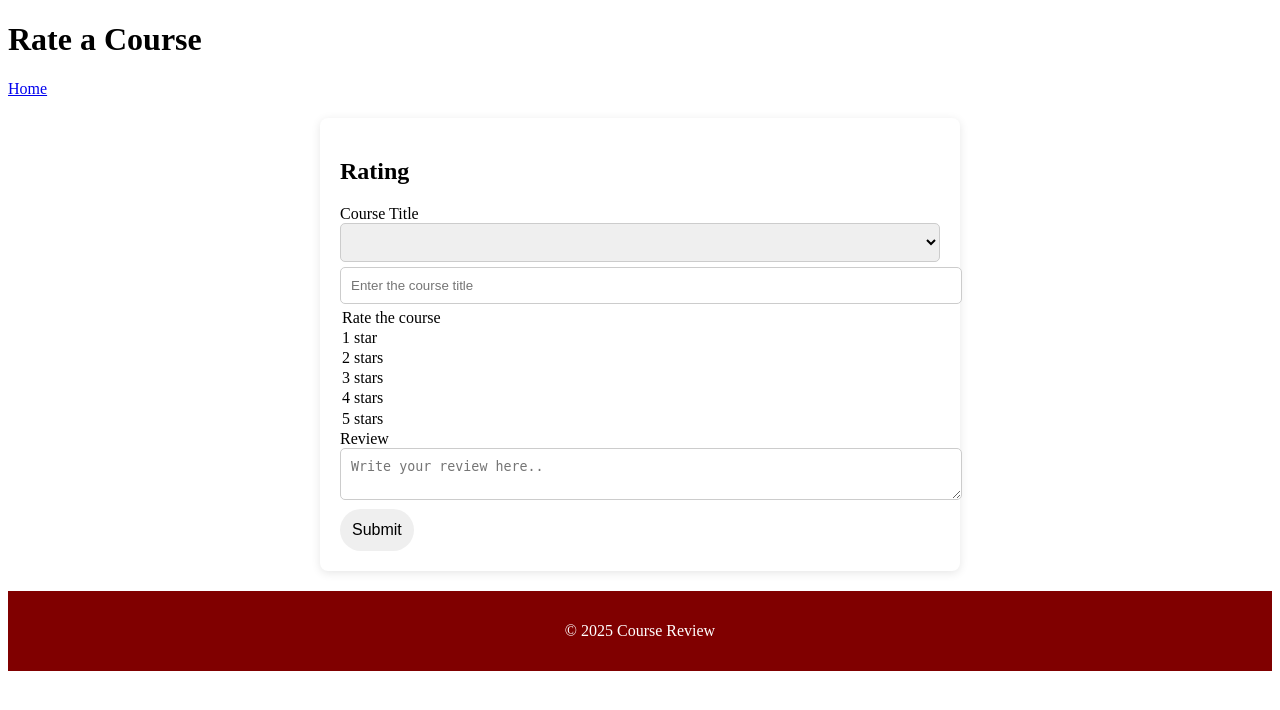
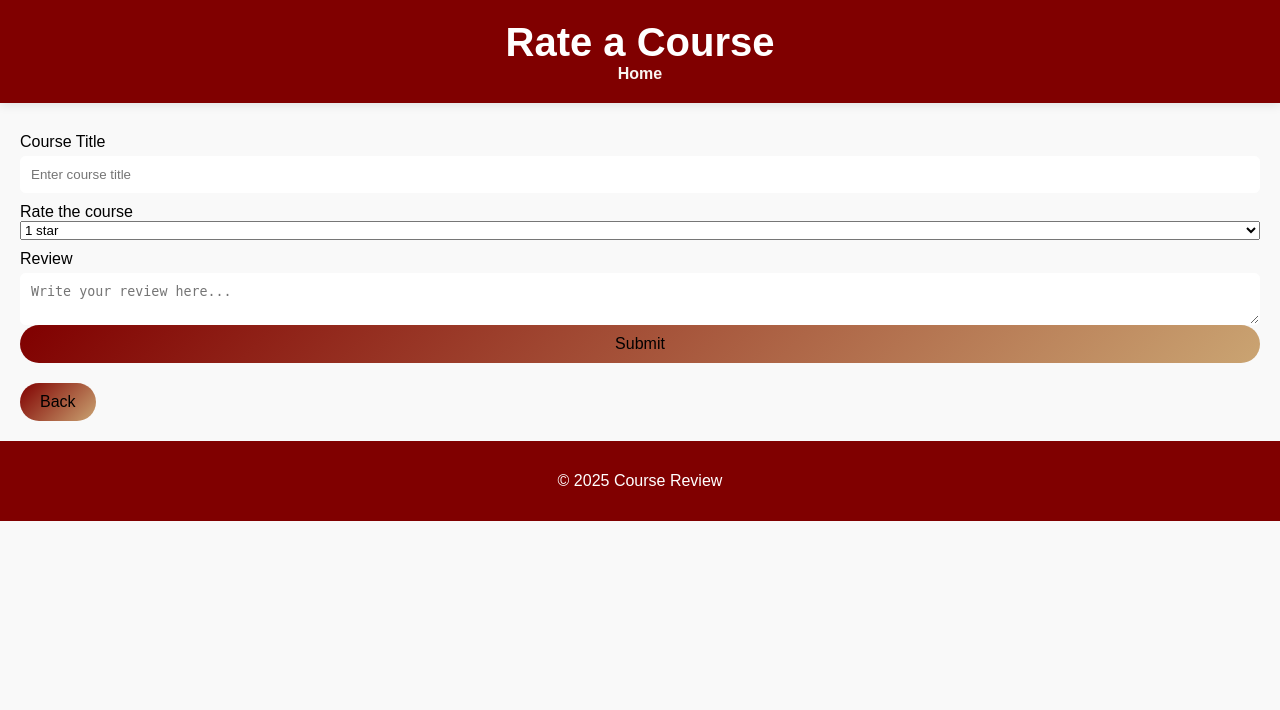
Before and after one commit to Fatimadayan/G2project, a PHP site: page /RatingCourse.html in a window 1280 px wide. Shown: the top 710 px of the page. Run offline with PHP 8.4, Linux system fonts and the light colour scheme; lists and menus that the app fills with data are empty.

Commit message:
CourseReviews UPDATED

```diff
--- a/CourseReviews/Rating.css
+++ /dev/null
@@ -1,55 +0,0 @@
-.rating-form {
-    max-width: 600px;
-    margin: 20px auto;
-    padding: 20px;
-    background: white;
-    border-radius: 8px;
-    box-shadow: 0 2px 10px rgba(0,0,0,0.1);
-}
-
-.rating-form label{
-    margin-top: 10px;
-    margin-bottom: 5px;
-}
-
-.rating-form input,
-.rating-form select,
-.rating-form textarea {
-    width: 100%;
-    padding: 10px;
-    margin-bottom: 5px;
-    border: 1px solid #ccc;
-    border-radius: 5px;
-}
-
-.rating-form button {
-    padding: 12px;
-    background-color: linear-gradient(135deg,#800000, #caa472);
-    border: none;
-    border-radius: 25px;
-    cursor: pointer;
-    transition: background 0.3s, transform 0.2s;
-    font-size: 1em;
-}
-
-.rating-form button:hover {
-    background-color: linear-gradient(135deg, #caa472, #800000);
-    transform: translate(-2px);
-}
-
-.back-button {
-    background: linear-gradient(135 deg, #800000, #caa472);
-    margin-bottom: 15px;
-}
-
-.back-button:hover {
-    background: linear-gradient(135 deg, #caa472, #800000);
-}
-
-
-footer {
-    background-color: #800000;
-    color: white;
-    text-align: center;
-    padding: 15px 0;
-}
--- a/CourseReviews/RatingCourse.html
+++ b/CourseReviews/RatingCourse.html
@@ -1,10 +1,11 @@
+
 <!DOCTYPE html>
 <html lang="en">
 
 <head>
     <meta name = "viewport" content = "width=device-width, initialscale = 1.0">
     <title>Rate a Course</title>
-    <link rel="stylesheet" href = "Rating.css">
+    <link rel="stylesheet" href = "Reviews.css">
 </head>
 
 <body>
@@ -17,12 +18,11 @@
 
     <main>
         <section class = "rating-form">
-            <h2>Rating</h2>
             <form>
                 <label for = "course-title">Course Title</label>
+                <input type = "text" id = "course-title" required placeholder = "Enter course title">
+                <label for = "rating">Rate the course</label>
                 <select id = "rating" name = "rating" required>
-                <input type = "text" id = "course-title" required placeholder = "Enter the course title">
-                <option value = "">Rate the course</option>
                 <option value = "1">1 star</option>
                 <option value = "2">2 stars</option>
                 <option value = "3">3 stars</option>
@@ -31,10 +31,14 @@
                 </select>
 
                 <label for = "review-data">Review</label>
-                <textarea id = "review-data" name = "review-data" required placeholder = "Write your review here.."></textarea>
+                <textarea id = "review-data" name = "review-data" required placeholder = "Write your review here..."></textarea>
                 <button type = "submit">Submit</button>
             </form>
         </section>
+
+        <div class = "action-buttons">
+            <a href = "Reviews.html"><button>Back</button></a>
+            </div>
     </main>
 
     <footer>
--- a/CourseReviews/Reviews.css
+++ b/CourseReviews/Reviews.css
@@ -110,6 +110,10 @@
     margin-top: 20px;
 }
 
+.action-buttons {
+    margin-top: 20px;
+}
+
 button{
     padding: 10px 20px;
     background: linear-gradient(135deg,#800000,#caa472);
--- a/CourseReviews/Reviews.html
+++ b/CourseReviews/Reviews.html
@@ -30,12 +30,12 @@
             <section class = "reviews-list">
                 <article class = "review-item">
                     <h2>Course 1</h2>
-                    <a href = "review detail">View Details...</a>
+                    <a href = "ReviewDetails.html">View Details...</a>
                 </article>
 
                 <article class = "review-item">
                     <h2>Course 2</h2>
-                    <a href = "review detail">View Details...</a>
+                    <a href = "ReviewDetails.html">View Details...</a>
                 </article>
             </section>
 
```
Also changed, not shown: CourseReviews/ReviewDetails.css (added, +61 -0 lines), CourseReviews/ReviewDetails.html (added, +36 -0 lines).
